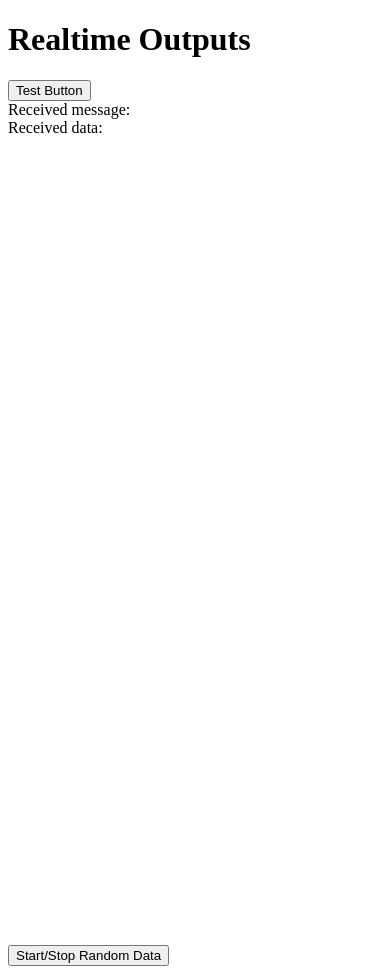
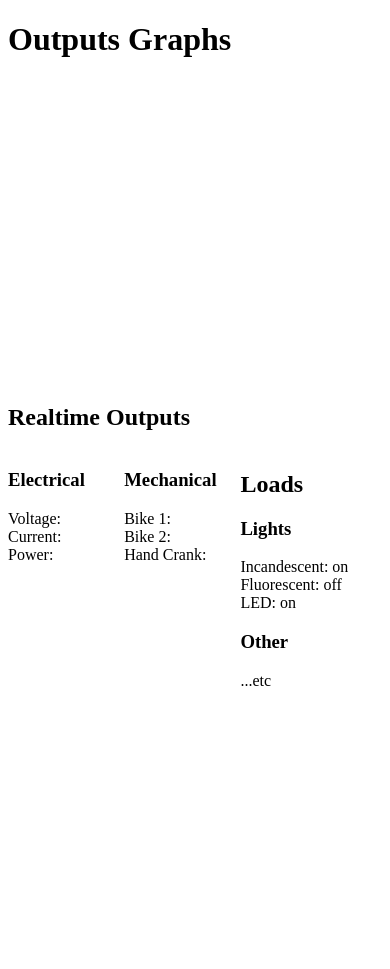
Before and after one commit to Jibbajabbafic/meng-group-5-code, a plain HTML site: page website/index.html in a window 390 px wide. Shown: the top 969 px of the page. After the commit the page ends 844 px from the top, so only its background shows below. Drawn offline with nearby package versions, Linux system fonts and the light colour scheme; a script that the page names is missing.

Commit message:
Fixed up graphs

```diff
--- a/website/index.html
+++ b/website/index.html
@@ -9,34 +9,40 @@
         <script src="scripts.js"></script>
     </head>
     <body>
-        <div id="title"><h1>Realtime Outputs</h1></div>
+        <div id="title"><h1>Outputs Graphs</h1></div>
         <div id="main">
-            <button id="test">Test Button</button>
+            <!-- <button id="test">Test Button</button>
             <div id='box'>Received message: <div id='returnMsg'></div></div>
-            <div id='box'>Received data: <div id='returnData'></div></div>
-                <div id="chartContainer1" style="width: 45%; height: 400px;display: inline-block;"></div>
-                <div id="chartContainer2" style="width: 45%; height: 400px;display: inline-block;"></div><br />
-                <div id="chartContainer3" style="width: 45%; height: 400px;display: inline-block;"></div>
-                <div id="chartContainer4" style="width: 45%; height: 400px;display: inline-block;"></div>
-            <button id='toggleRand'>Start/Stop Random Data</button>
+            <div id='box'>Received data: <div id='returnData'></div></div> -->
+                <div id="chartContainer1" style="width: 24%; height: 300px;display: inline-block;"></div>
+                <div id="chartContainer2" style="width: 24%; height: 300px;display: inline-block;"></div>
+                <div id="chartContainer3" style="width: 24%; height: 300px;display: inline-block;"></div>
+                <div id="chartContainer4" style="width: 24%; height: 300px;display: inline-block;"></div>
+            <!-- <button id='toggleRand'>Start/Stop Random Data</button> -->
+            <h2>Realtime Outputs</h2>
             <div id='statHolder'>
-                <h2>Realtime Outputs</h2>
+                <div style="width: 30%; height: 300px; vertical-align:top; display: inline-block;">
                     <h3>Electrical</h3>
                     Voltage: <div id='voltageHolder'></div>
                     Current: <div id='currentHolder'></div>
                     Power: <div id='powerHolder'></div>
+                </div>
+                <div style="width: 30%; height: 300px; vertical-align:top; display: inline-block;">
                     <h3>Mechanical</h3>
                     Bike 1: <div id='rpm0Holder'></div>
                     Bike 2: <div id='rpm1Holder'></div>
                     Hand Crank: <div id='rpm2Holder'></div>
+                </div>
+                <div style="width: 30%; height: 300px; vertical-align:top; display: inline-block;">
                     <h2>Loads</h2>
                     <h3>Lights</h3>
-                <div class='loadStatus' id='lightIncan'>Incandescent</div>
-                <div class='loadStatus' id='lightFluor'>Fluorescent</div>
-                <div class='loadStatus' id='lightLED'>LED</div>
+                    <div class='loadStatus' id='lightIncan'>Incandescent: on</div>
+                    <div class='loadStatus' id='lightFluor'>Fluorescent: off</div>
+                    <div class='loadStatus' id='lightLED'>LED: on</div>
                     <h3>Other</h3>
                     ...etc
                 </div>
             </div>
+        </div>
     </body>
 </html>
--- a/website/scripts.js
+++ b/website/scripts.js
@@ -2,6 +2,7 @@
 
 var MAX_DATAPOINTS = 20;
 var timeVal = 0;
+var energyTemp = 0;
 
 // Array to hold our data
 var electricStats = {
@@ -76,7 +77,7 @@ $(document).ready( function() {
 
     // ----- CanvasJS stuff -----
 
-    // Create a new chart to hold our data
+    // Create new charts to hold our data
     var chart1 = new CanvasJS.Chart("chartContainer1", {
         title: {
             text: "Power Output"
@@ -88,6 +89,7 @@ $(document).ready( function() {
             title: "Power (W)"
         },
         data: [{
+            showInLegend: true,
             type: "line",
             dataPoints: electricStats.powerArry
         }]
@@ -104,6 +106,7 @@ $(document).ready( function() {
             title: "Voltage (V)"
         },
         data: [{
+            showInLegend: true,
             type: "line",
             dataPoints: electricStats.voltageArry
         }]
@@ -120,6 +123,7 @@ $(document).ready( function() {
             title: "Current (A)"
         },
         data: [{
+            showInLegend: true,
             type: "line",
             dataPoints: electricStats.currentArry
         }]
@@ -136,6 +140,7 @@ $(document).ready( function() {
             title: "Energy (J)"
         },
         data: [{
+            showInLegend: true,
             type: "line",
             dataPoints: electricStats.energyArry
         }]
@@ -171,11 +176,12 @@ $(document).ready( function() {
 
     updateHolders = function(msgObj, statsObj) {
         var power = msgObj.voltage * msgObj.current;
+        energyTemp += power;
 
         updateStatArry(statsObj, 'voltageArry', timeVal, msgObj.voltage);
         updateStatArry(statsObj,'currentArry', timeVal, msgObj.current);
         updateStatArry(statsObj,'powerArry', timeVal, power);
-        updateStatArry(statsObj,'energyArry', timeVal, power);
+        updateStatArry(statsObj,'energyArry', timeVal, energyTemp);
 
         timeVal++;
 
```
Lines whose indentation alone changed are shown as unchanged.
